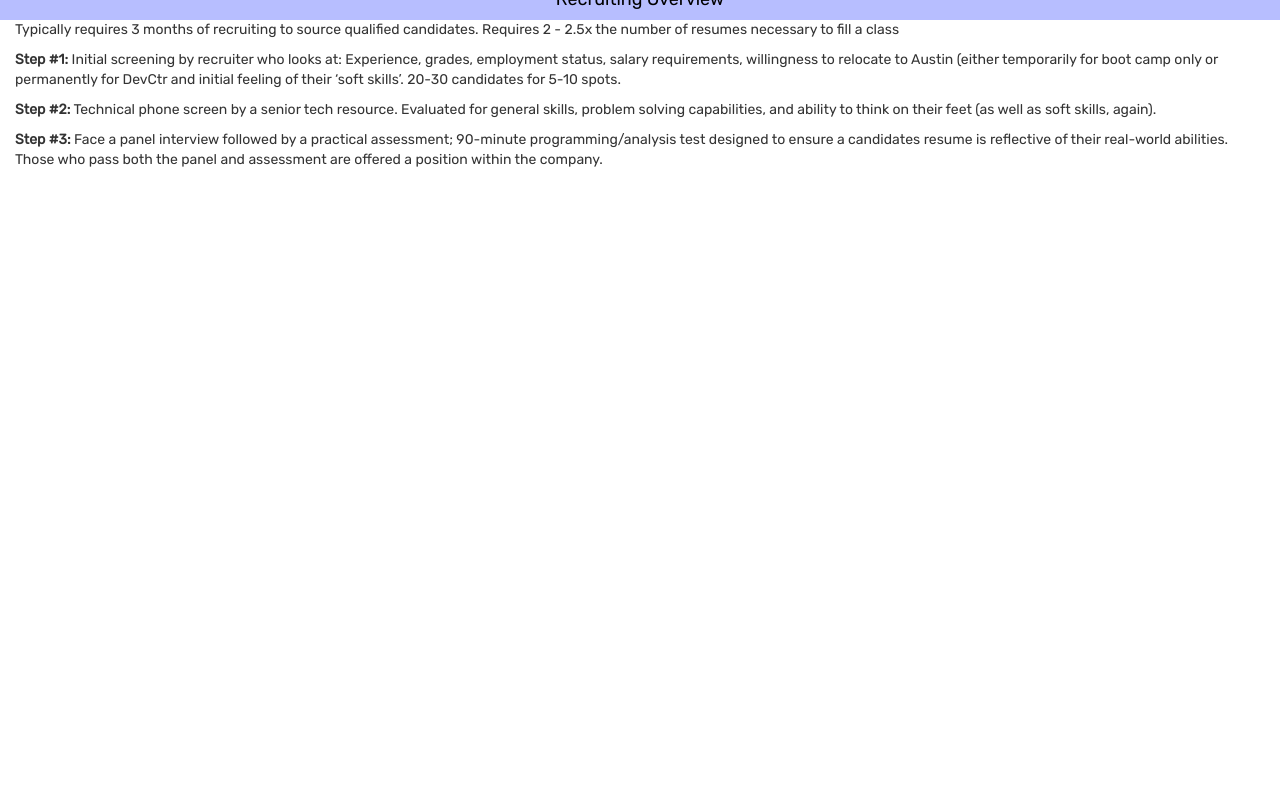
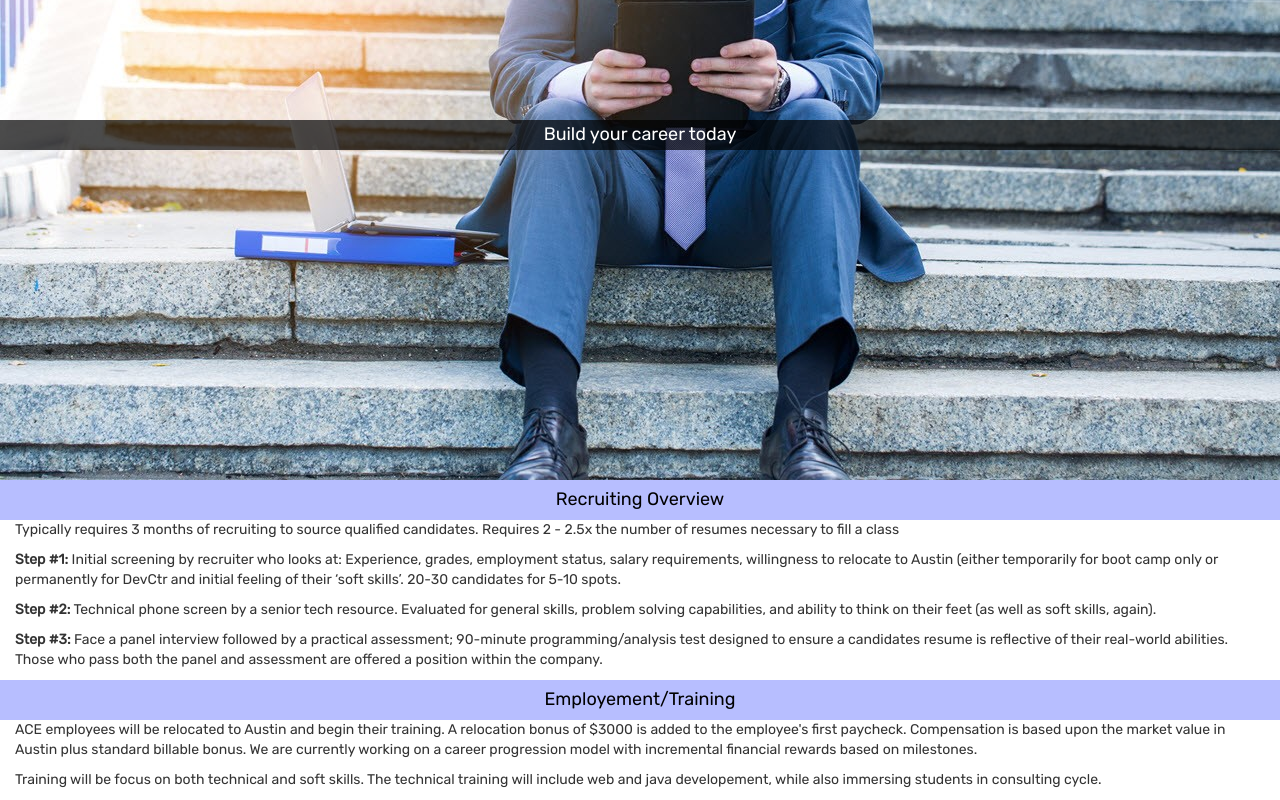
Before and after one commit to cap377/UIandI, an Angular app: page /home in a window 1280 px wide. Shown: the part 240-1040 px from the top of the page. Before the commit the page ends 800 px from the top, so only its background shows below. Built offline with nearby package versions, Linux system fonts and the light colour scheme.

Commit message:
home page content added, minor changes to nav scss

```diff
--- a/src/app/app.component.scss
+++ b/src/app/app.component.scss
@@ -11,7 +11,7 @@ $secondary-text: #000000;
   left: 0;
   width: 60px;
   height: 45px;
-  z-index: 2;
+  z-index: 998;
   font-size: 2rem;
   text-align: center;
   padding-top: 10px;
@@ -40,6 +40,7 @@ $secondary-text: #000000;
 #responsiveNavClose {
   background-color: #7682DB;
   height: 45px;
+  top: 0;
   color: $secondary-text;
   font-size: 3rem;
   text-align: left;
@@ -52,8 +53,9 @@ $secondary-text: #000000;
   position: fixed;
   top: 0;
   left: 0;
-  z-index: 3;
+  z-index: 999;
   overflow: hidden;
+  border-right: solid #7682DB 1px;
 }
 
 .responsive-nav-bar-item {
@@ -82,18 +84,9 @@ $secondary-text: #000000;
   }
 }
 
-.responsive-nav-button:hover {
-  color: $primary-text;
-  background-color: #7682DB;
-}
-
-.router-content {
-
-}
-@media (max-width: 480px) {
 .app-title-bar {
   position: fixed;
-    z-index: 1;
+  z-index: 997;
   top: 0;
   left: 0;
   width: 100%;
@@ -109,8 +102,19 @@ $secondary-text: #000000;
   }
 }
 
+.responsive-nav-button:hover {
+  color: $primary-text;
+  background-color: #7682DB;
+}
+
 .router-content {
-    margin-top: 50px;
+
+}
+@media (max-width: 480px) {
+
+
+  .router-content {
+    margin-top: 45px;
   }
 }
 @media (min-width: 481px) {}
--- a/src/app/home/home.component.html
+++ b/src/app/home/home.component.html
@@ -1,3 +1,59 @@
+<div class="home-background-img">
+  <img class="img-fluid" src="../../assets/ACE-Program.jpg" alt="Picture of student on tablet" />
+  <h4>Build your career today</h4>
+</div>
+
+<section id="home-recruiting">
+  <div class = "col-xs-12 home-section-title">
+    <h4>Recruiting Overview</h4>
+  </div>
+  <div class="col-xs-12">
+    <p>
+      Typically requires 3 months of recruiting to source qualified candidates. Requires 2 - 2.5x the number of resumes necessary to fill a class
+    </p>
+  </div>
+  <div class = "col-xs-12">
+    <p>
+      <b>Step #1:</b> Initial screening by recruiter who looks at:
+      Experience, grades, employment status, salary requirements, willingness to relocate to Austin (either temporarily for boot camp only or permanently for DevCtr and initial feeling of their ‘soft skills’.  20-30 candidates for 5-10 spots.
+    </p>
+    <p>
+      <b>Step #2:</b> Technical phone screen by a senior tech resource.
+      Evaluated for general skills, problem solving capabilities, and ability to think on their feet (as well as soft skills, again).
+    </p>
+    <p>
+      <b>Step #3:</b> Face a panel interview followed by a practical assessment; 90-minute programming/analysis test designed to ensure a candidates resume is reflective of their real-world abilities.  Those who pass both the panel and assessment are offered a position within the company.
+    </p>
+  </div>
+</section>
+
+
+<section id="home-employement-training">
+  <div class = "col-xs-12 home-section-title">
+    <h4>Employement/Training</h4>
+  </div>
+  <div class="col-xs-12">
+    <p>
+       ACE employees will be relocated to Austin and begin their training.
+       A relocation bonus of $3000 is added to the employee's first paycheck.
+       Compensation is based upon the market value in Austin plus standard billable bonus.
+       We are currently working on a career progression model with incremental financial rewards based on milestones.
+    </p>
+  </div>
+  <!-- <div class="home-background-img">
+    <img class="img-fluid" src="../../assets/ACE-Program-Timeline.png" />
+  </div> -->
+  <div class="col-xs-12">
+    <p>
+      Training will be focus on both technical and soft skills.
+      The technical training will include web and java developement, while also immersing
+      students in consulting cycle.
+    </p>
+  </div>
+</section>
+
+
+<section id="home-statistics">
   <div class = "col-xs-12 home-section-title">
     <h4>Statistics</h4>
   </div>
@@ -26,25 +82,4 @@
       </li>
     </ul>
   </div>
-
-<div class = "col-xs-12 home-section-title">
-  <h4>Recruiting Overview</h4>
-</div>
-<div class="col-xs-12">
-  <p>
-    Typically requires 3 months of recruiting to source qualified candidates. Requires 2 - 2.5x the number of resumes necessary to fill a class
-  </p>
-</div>
-<div class = "col-xs-12">
-  <p>
-    <b>Step #1:</b> Initial screening by recruiter who looks at:
-    Experience, grades, employment status, salary requirements, willingness to relocate to Austin (either temporarily for boot camp only or permanently for DevCtr and initial feeling of their ‘soft skills’.  20-30 candidates for 5-10 spots.
-  </p>
-  <p>
-    <b>Step #2:</b> Technical phone screen by a senior tech resource.
-    Evaluated for general skills, problem solving capabilities, and ability to think on their feet (as well as soft skills, again).
-  </p>
-  <p>
-    <b>Step #3:</b> Face a panel interview followed by a practical assessment; 90-minute programming/analysis test designed to ensure a candidates resume is reflective of their real-world abilities.  Those who pass both the panel and assessment are offered a position within the company.
-</p>
-</div>
+</section>
--- a/src/app/home/home.component.scss
+++ b/src/app/home/home.component.scss
@@ -12,3 +12,21 @@ $secondary-text: #000000;
   background-color: $secondary-color;
   color: $secondary-text;
 }
+.home-background-img {
+  position: relative;
+  img {
+    max-width: 100%;
+    height: auto;
+  }
+  h4 {
+    text-align: center;
+    color: white;
+    position: absolute;
+    width: 100%;
+    padding: 5px;
+    margin: 0;
+    top: 50%;
+    background: rgb(0, 0, 0); /* fallback color */
+    background: rgba(0, 0, 0, 0.7);
+  }
+}
```
Also changed, not shown: src/assets/ACE-Program-Timeline.png (added), src/assets/ACE-Program.jpg (added). Lines whose indentation alone changed are shown as unchanged.
